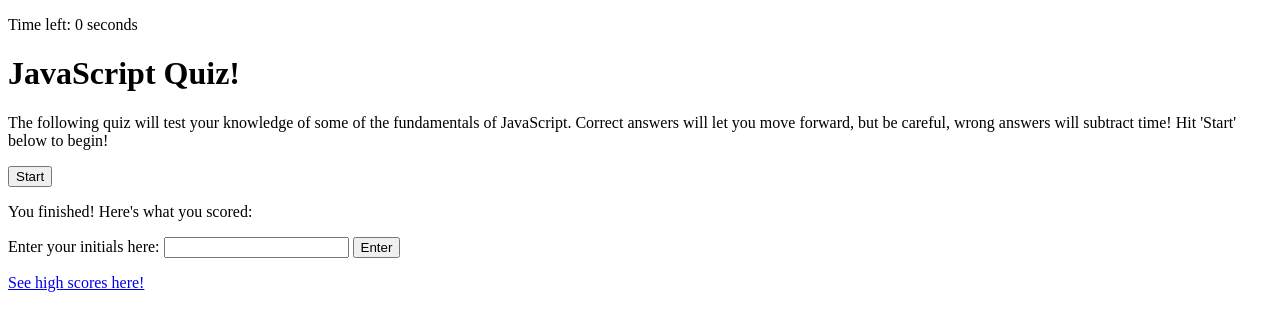
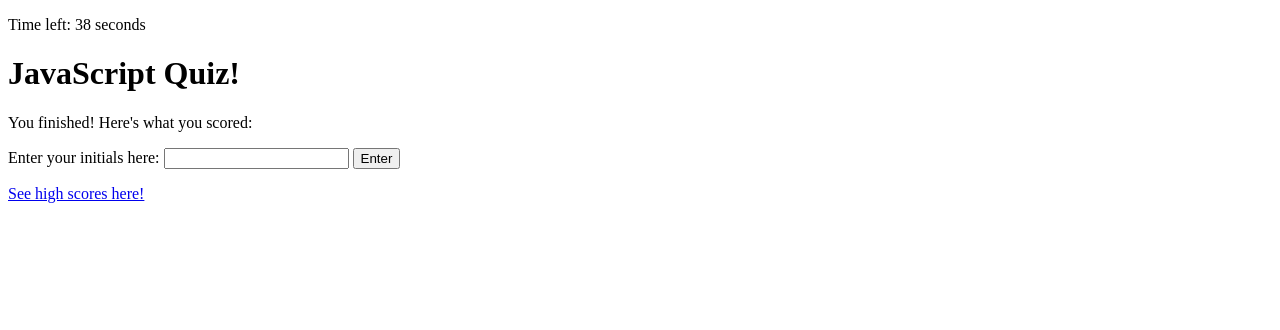
Before and after one commit to william-appleton/javascript-quiz, a plain HTML site: page index.html in a window 1280 px wide. Both pictures are taken after a click on the button "Start". Drawn offline with Linux system fonts and the light colour scheme.

Commit message:
added timer

```diff
--- a/index.html
+++ b/index.html
@@ -1,22 +1,31 @@
 <!DOCTYPE html>
 <html lang="en">
+
 <head>
     <meta charset="UTF-8">
     <meta name="viewport" content="width=device-width, initial-scale=1.0">
     <title>JavaScript Quiz!</title>
+    <!-- <link ref="stylesheet" href="./style.css"/> -->
+    <style>
+            .hide {
+        display: none;
+        }
+    </style>
 </head>
+
 <body>
-    <p>Time left: <span>0</span> seconds</p>
+    <p>Time left: <span id='timer'>0</span> seconds</p>
 
     <h1>JavaScript Quiz!</h1>
-    <div>
+    <div id="homepage">
         <p>
             The following quiz will test your knowledge of some of the fundamentals of JavaScript. Correct answers will let you move forward, but be careful, wrong answers will subtract time! Hit 'Start' below to begin!
         </p>
-        <button type="button">Start</button>
+        <button type="button" id="stBtn">Start</button>
     </div>
 
-    <div>
+    <div id='questDisplay' class='hide'>
+        <p></p>
         <p></p>
         <p></p>
     </div>
@@ -32,6 +41,61 @@
 
     <a href="score-board.html">See high scores here!</a>
 
+    <script>
+        //Global variables
+        let questI = 0
+        let time = 40
 
+        // Variables and functions to start quiz
+        let stBtnEl = document.querySelector("#stBtn")
+        let homepageEl = document.querySelector('#homepage')
+        let questDisplayEl = document.querySelector('#questDisplay')
+        let timerEl = document.querySelector('#timer')
+        let timer2;
+
+
+        stBtnEl.addEventListener('click', function(){
+            homepageEl.classList.add('hide');
+            questDisplayEl.classList.remove('hide');
+            timer2 = setInterval(timeFunction, 1000);
+            timerEl.textContent=time;
+            nextQuestion();
+        })
+
+        function timeFunction(){
+                    time--;
+                    timerEl.textContent = time;
+                    if (time <=0) {
+                        Over();
+                    }
+                }
+
+
+
+        const quest = [
+            {   userQuest: "Commonly used data types DO NOT include:",
+                choices: ["strings", "booleans", "alerts", "numbers"],
+                answer: "alerts"
+            },
+
+            {   userQuest: "Commonly used data types DO NOT include:",
+                choices: ["strings", "booleans", "alerts", "numbers"],
+                answer: "alerts"
+            },
+
+            {   userQuest: "Commonly used data types DO NOT include:",
+                choices: ["strings", "booleans", "alerts", "numbers"],
+                answer: "alerts"
+            },
+
+            {   userQuest: "Commonly used data types DO NOT include:",
+                choices: ["strings", "booleans", "alerts", "numbers"],
+                answer: "alerts"
+            },
+            ];
+
+            let questEl = document.querySelector('#quest')
+    </script>
+    <!--<script src="script.js"></script> -->
 </body>
 </html>
--- a/style.css
+++ b/style.css
@@ -0,0 +1,3 @@
+.hide {
+    display: none;
+}
```
Also changed, not shown: script.js (+36 -0 lines).
